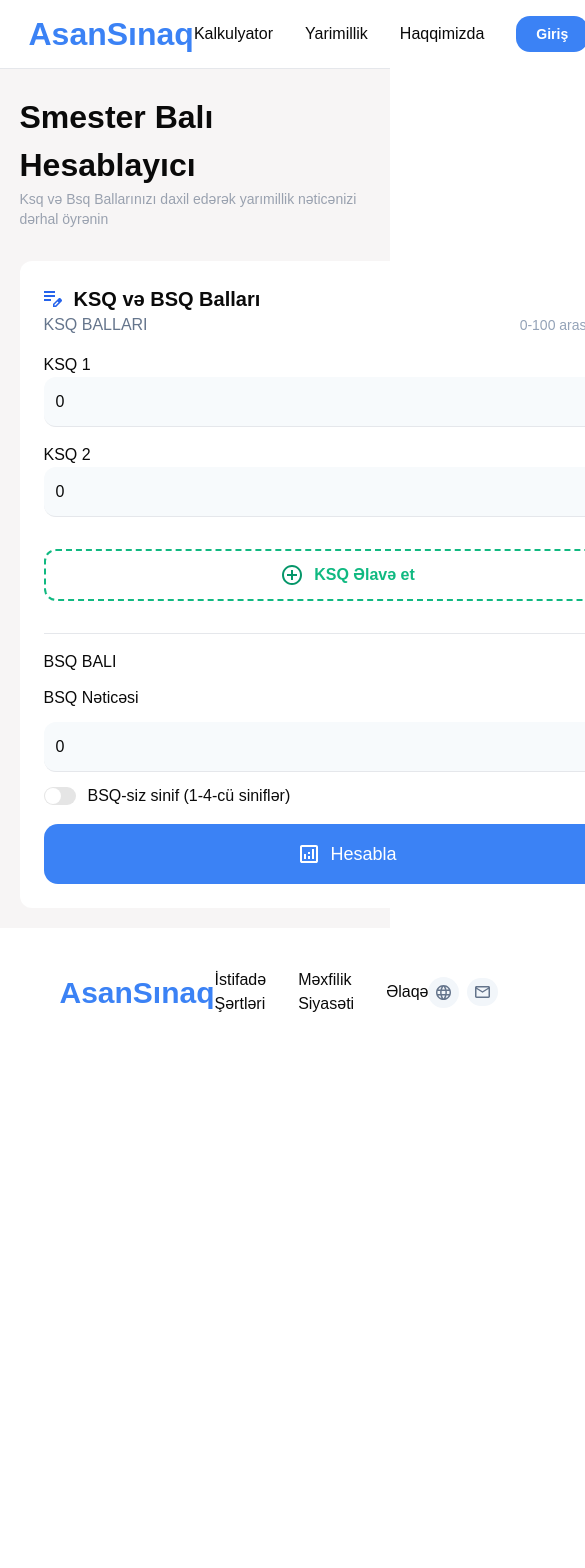
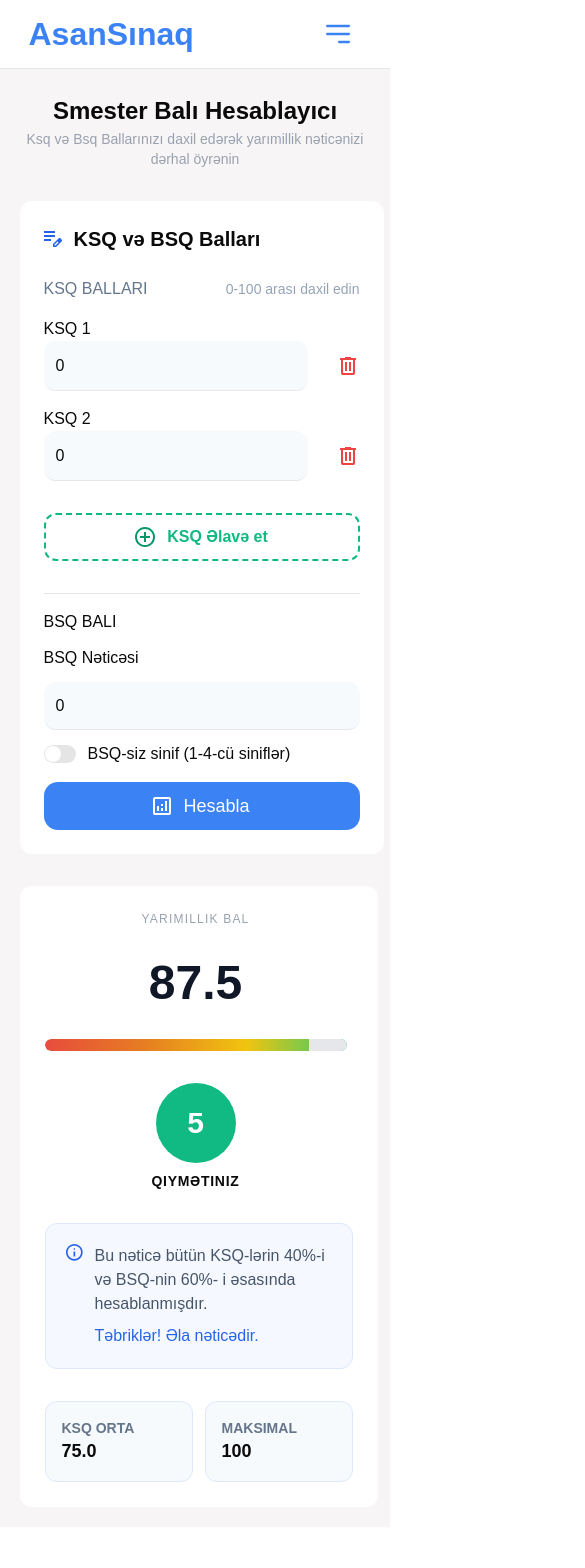
Before and after one commit to ResulMahmudov/ksq-bsq, a React (Vite) app: page / in a window 390 px wide. Shown: the top 1568 px of the page, 585 px wide, since content can reach past the window. Before the commit the page ends 1056 px from the top, so only its background shows below. Built offline with nearby package versions, Linux system fonts and the light colour scheme.

Commit message:
Responsive

```diff
--- a/src/components/Footer.tsx
+++ b/src/components/Footer.tsx
@@ -1,9 +1,10 @@
 const Footer = () => {
   return (
     <div className="bg-white">
-      <div className="w-[90%] max-w-[1300px] mx-auto ">
-        <div className=" flex justify-between items-center w-full p-[40px]">
-          <h1 className="text-[30px] text-[#3b82f5] font-bold">AsanSınaq</h1>
+      <div className="w-[90%] max-w-[1380px] mx-auto ">
+
+        <div className=" flex  md:flex-row gap-6 md:gap-0 flex-col md:h-[114px] h-[184px] justify-between items-center w-full p-[40px]">
+          <h1 className="md:text-[30px] text-[25px]  text-[#3b82f5] font-bold">AsanSınaq</h1>
 
           <ul className="flex justify-center items-center gap-8">
             <li>
@@ -48,6 +49,7 @@ const Footer = () => {
             </a>
           </div>
         </div>
+
       </div>
     </div>
   );
--- a/src/components/NavigationBar.tsx
+++ b/src/components/NavigationBar.tsx
@@ -1,29 +1,53 @@
+import { useState } from 'react';
 import { Link } from 'react-router-dom';
 
 const NavigationBar = () => {
+  const [isOpen, setIsOpen] = useState(false);
+
   return (
-    <div className=" border-b border-gray-200 p-2.5 bg-white">
-      <div className="w-[90%] max-w-[1300px] mx-auto ">
-        <div className="flex justify-between items-center ">
+    <div className="border-b border-gray-200 p-2.5 bg-white relative">
+      <div className="w-[90%] max-w-[1300px] mx-auto">
+        <div className="flex justify-between items-center">
+          {/* Logo - Həmişə görünür */}
           <Link to="/">
             <h1 className="text-[32px] text-[#3b82f5] font-bold">AsanSınaq</h1>
           </Link>
-          <nav className="flex justify-between items-center gap-8">
-            <ul className="flex justify-between items-center gap-8">
+
+          {/* Hamburger Düyməsi - Mobildə görünür, md ekranlarda gizlənir */}
+          <button
+            onClick={() => setIsOpen(!isOpen)}
+            className="md:hidden p-2 text-[#3b82f5] focus:outline-none"
+          >
+            <svg className="w-8 h-8" fill="none" stroke="currentColor" viewBox="0 0 24 24">
+              {isOpen ? (
+                <path strokeLinecap="round" strokeLinejoin="round" strokeWidth={2} d="M6 18L18 6M6 6l12 12" />
+              ) : (
+                <path strokeLinecap="round" strokeLinejoin="round" strokeWidth={2} d="M4 6h16M4 12h16m-7 6h7" />
+              )}
+            </svg>
+          </button>
+
+          {/* Menyu Naviqasiyası */}
+          <nav className={`
+            ${isOpen ? "flex" : "hidden"}
+            flex-col md:flex md:flex-row items-center gap-6
+            absolute md:static top-full left-0 w-full md:w-auto
+            bg-white border-b md:border-none border-gray-100 p-5 md:p-0
+            z-50 transition-all duration-300
+          `}>
+            <ul className="flex flex-col md:flex-row items-center gap-6 md:gap-8 w-full md:w-auto">
               <li>
-                <a href="#">Kalkulyator</a>
+                <a href="#" className="hover:text-[#3b82f5] transition">Kalkulyator</a>
               </li>
               <li>
-                <Link to="/yarimillik">
-                  Yarimillik
-                </Link>
+                <Link to="/yarimillik" className="hover:text-[#3b82f5] transition">Yarimillik</Link>
               </li>
               <li>
-                <Link to="#">
-                  Haqqimizda
-                </Link>
+                <Link to="#" className="hover:text-[#3b82f5] transition">Haqqimizda</Link>
               </li>
             </ul>
+
+            {/* Giriş düyməsi menyunun daxilində */}
             <button className="bg-[#3b82f5] text-white px-5 py-2 rounded-xl text-sm font-bold ">
               Giriş
             </button>
--- a/src/components/ScoreBar.tsx
+++ b/src/components/ScoreBar.tsx
@@ -8,14 +8,15 @@ export default function ScoreBar({
   label = 'Yarımillik bal',
 }: ScoreBarProps) {
   return (
-    <div className="bg-white rounded-[12px] p-[33px] flex flex-col gap-4  items-center">
-      <p className="text-xs tracking-widest text-gray-400 uppercase">{label}</p>
+    <div className="bg-white rounded-[12px] md:p-[33px] p-[25px] flex flex-col gap-8  items-start">
+      <div className="flex flex-col gap-8 items-center justify-center">
+         <p className="text-xs tracking-widest text-gray-400 uppercase">{label}</p>
 
-      <span className="text-6xl font-bold text-gray-900 dark:text-white leading-none">
+      <span className="md:text-6xl text-5xl font-bold text-gray-900 dark:text-white leading-none">
         {score}
       </span>
 
-      <div className="relative w-[402px] h-[16px] rounded-full overflow-hidden bg-gray-200 dark:bg-gray-700">
+      <div className="relative md:w-[402px] md:h-[16px]  w-[302px] h-[12px] rounded-full overflow-hidden bg-gray-200 dark:bg-gray-700">
         <div
           className="absolute inset-0 rounded-full"
           style={{
@@ -31,13 +32,14 @@ export default function ScoreBar({
       </div>
 
       <div className="flex flex-col items-center justify-center gap-2">
-        <div className="flex items-center justify-center bg-[#11ba82] w-[80px] h-[80px] rounded-full">
+        <div className="flex items-center justify-center bg-[#11ba82] w-[80px] h-[80px] w-[64px] h-[64px] rounded-full">
           <h1 className="text-3xl font-bold text-white">5</h1>
         </div>
         <span className="text-sm font-semibold tracking-wider">QIYMƏTINIZ</span>
       </div>
+      </div>
 
-      <div className="flex items-start gap-3 justify-start border border-[#dee8fc] bg-[#f5f8ff] p-5 rounded-[12px]">
+      <div className="flex items-start gap-3 justify-start border border-[#dee8fc] bg-[#f5f8ff] p-5 rounded-[12px] md:w-[402px] w-[308px]">
         <div>
           <svg
             width="17"
@@ -53,8 +55,8 @@ export default function ScoreBar({
           </svg>
         </div>
 
-        <div className="flex flex-col items-start justify-start gap-2">
-          <p className="text-[#475569] w-[402px]">
+        <div className="flex flex-col items-start justify-start gap-2 ">
+          <p className="text-[#475569]">
             Bu nəticə bütün KSQ-lərin 40%-i və BSQ-nin 60%- i əsasında
             hesablanmışdır.
           </p>
@@ -65,11 +67,13 @@ export default function ScoreBar({
       </div>
 
       <div className="  flex  items-center justify-between w-full">
-        <div className="rounded-[12px] border border-[#dee8fc] flex flex-col items-start justify-start w-[193px] bg-[#f7fafc] p-4">
-          <span className=" font-semibold text-sm text-[#65758c]">KSQ ORTA</span>
+        <div className="rounded-[12px] border border-[#dee8fc] flex flex-col items-start justify-start md:w-[193px] w-[148px] bg-[#f7fafc] p-4">
+          <span className=" font-semibold text-sm text-[#65758c]">
+            KSQ ORTA
+          </span>
           <h1 className="text-[18px] font-semibold">75.0</h1>
         </div>
-        <div className=" rounded-[12px] border border-[#dee8fc] font-semibold flex flex-col items-start justify-start w-[193px] bg-[#f7fafc] p-4">
+        <div className=" rounded-[12px] border border-[#dee8fc] font-semibold flex flex-col items-start justify-start md:w-[193px] w-[148px] bg-[#f7fafc] p-4">
           <span className=" text-[#65758c] text-sm">MAKSIMAL</span>
           <h1 className="text-[18px] font-semibold">100</h1>
         </div>
--- a/src/page/Smester.tsx
+++ b/src/page/Smester.tsx
@@ -4,19 +4,19 @@ import { Switch } from '@/components/ui/switch';
 const Smester = () => {
   return (
     <div className="mt-6 flex flex-col gap-8 pb-5">
-      <div>
-        <h1 className="text-[32px] font-bold">Smester Balı Hesablayıcı</h1>
-        <p className="text-sm text-gray-400 ">
+      <div className='flex flex-col md:items-start md:justify-start items-center justify-center'>
+        <h1 className="md:text-[32px]  text-[24px] font-bold">Smester Balı Hesablayıcı</h1>
+        <p className="text-sm text-gray-400 text-center ">
           Ksq və Bsq Ballarınızı daxil edərək yarımillik nəticənizi dərhal
           öyrənin
         </p>
       </div>
 
-      <div className="flex justify-start items-start gap-8">
+      <div className=" flex md:flex-row  flex-col justify-start items-start gap-8">
 
 
         <div className="bg-white rounded-[12px] p-6 flex flex-col gap-4">
-          <div>
+          <div className='flex flex-col gap-6'>
             <div className="flex items-center justify-start gap-3">
               <svg
                 width="18"
@@ -49,7 +49,7 @@ const Smester = () => {
                       <input
                         type="number"
                         defaultValue={0}
-                        className="p-3 w-[562px] h-[50px] rounded-[12px] bg-[#f7fafc] border-b border-gray-200"
+                        className="p-3 md:w-[562px] md:h-[50px] w-[264px] h-[50px] rounded-[12px] bg-[#f7fafc] border-b border-gray-200"
                       />
                       <button>
                         <svg
@@ -74,7 +74,7 @@ const Smester = () => {
                       <input
                         type="number"
                         defaultValue={0}
-                        className="p-3 w-[562px] h-[50px] rounded-[12px] bg-[#f7fafc] border-b border-gray-200"
+                        className="p-3 md:w-[562px] md:h-[50px] w-[264px] h-[50px] rounded-[12px] bg-[#f7fafc] border-b border-gray-200"
                       />
                       <button>
                         <svg
@@ -94,7 +94,7 @@ const Smester = () => {
                   </div>
                 </div>
 
-                <button className=" cursor-pointer flex items-center justify-center gap-3 text-[16px] text-[#10b981] font-bold rounded-[12px] border-2 border-dashed border-[#10b981]  h-[52px] ">
+                <button className=" cursor-pointer flex items-center justify-center gap-3 text-[16px] text-[#10b981] font-bold rounded-[12px] border-2 border-dashed border-[#10b981] md:w-[618px]  md:h-[52px]   w-[316px]  h-[48px]                       ">
                   <svg
                     width="20"
                     height="20"
@@ -122,7 +122,7 @@ const Smester = () => {
               <input
                 type="number"
                 defaultValue={0}
-                className="p-3 w-[562px] h-[50px] rounded-[12px] bg-[#f7fafc] border-b border-gray-200"
+                className="p-3 md:w-[562px] md:h-[50px] w-[316px]  h-[48px]   rounded-[12px] bg-[#f7fafc] border-b border-gray-200"
               />
             </div>
             <div className="flex items-center justify-start gap-3">
@@ -131,7 +131,7 @@ const Smester = () => {
             </div>
           </div>
 
-          <button className=" cursor-pointer  flex items-center justify-center gap-3 text-white text-[18px] bg-[#3b82f5] h-[60px] rounded-xl">
+          <button className=" cursor-pointer  flex items-center justify-center gap-3 text-white text-[18px] bg-[#3b82f5] md:w-[618px]  md:h-[60px]  w-[316px]  h-[48px]   rounded-xl">
             <svg
               width="18"
               height="18"
```
